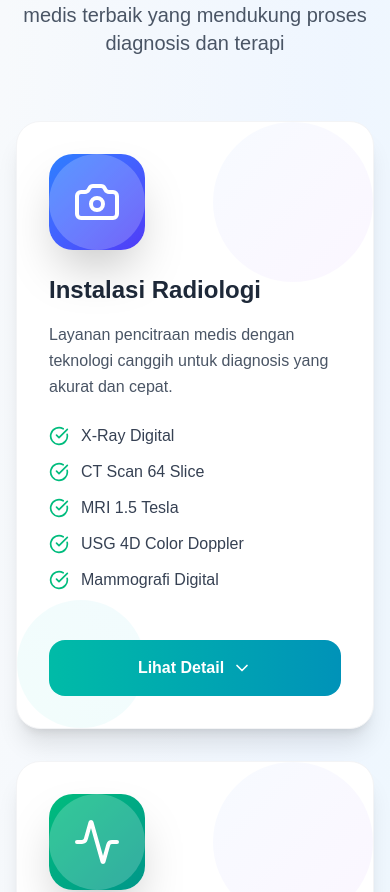
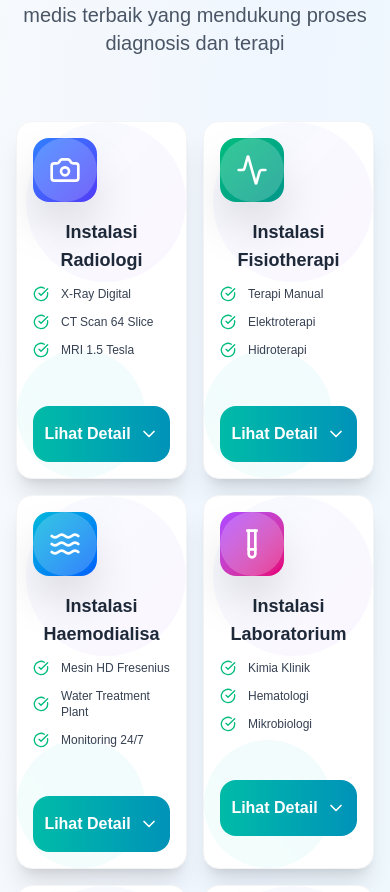
Before and after one commit to Kokorody/Web-profile-Bhayangkara, a Next.js app in the folder frontend/: page /penunjang-medis in a window 390 px wide. Shown: the part 1169-2061 px from the top of the page. Built offline with nearby package versions, Linux system fonts and the light colour scheme.

Commit message:
feat: refine ServiceCard layout for improved responsiveness and visual hierarchy

```diff
--- a/frontend/src/app/penunjang-medis/page.tsx
+++ b/frontend/src/app/penunjang-medis/page.tsx
@@ -82,7 +82,7 @@ const ServiceCardIcon = ({ Icon, color, isHovered }: {
   isHovered: boolean;
 }) => (
   <motion.div
-    className={`w-24 h-24 rounded-3xl bg-gradient-to-br ${color} flex items-center justify-center mb-6 shadow-2xl relative overflow-hidden`}
+    className={`w-16 h-16 md:w-24 md:h-24 rounded-2xl md:rounded-3xl bg-gradient-to-br ${color} flex items-center justify-center mb-4 md:mb-6 shadow-2xl relative overflow-hidden`}
     whileHover={{ scale: 1.15, rotate: 8 }}
     transition={{ duration: 0.4 }}
   >
@@ -91,7 +91,7 @@ const ServiceCardIcon = ({ Icon, color, isHovered }: {
       animate={{ scale: isHovered ? [1, 1.5, 1] : 1 }}
       transition={{ duration: 2, repeat: isHovered ? Infinity : 0 }}
     />
-    <Icon className="w-12 h-12 text-white relative z-10" />
+    <Icon className="w-8 h-8 md:w-12 md:h-12 text-white relative z-10" />
   </motion.div>
 );
 
@@ -148,7 +148,7 @@ const ServiceCard = ({ icon: Icon, title, description, features, color, delay, s
       initial={{ opacity: 0, y: 60, scale: 0.9 }}
       animate={isInView ? { opacity: 1, y: 0, scale: 1 } : { opacity: 0, y: 60, scale: 0.9 }}
       transition={{ duration: 0.8, delay }}
-      className="group relative bg-white rounded-3xl p-8 shadow-xl hover:shadow-2xl transition-all duration-500 overflow-hidden border border-gray-100 cursor-pointer"
+      className="group relative bg-white rounded-2xl md:rounded-3xl p-4 md:p-8 shadow-xl hover:shadow-2xl transition-all duration-500 overflow-hidden border border-gray-100 cursor-pointer"
       onMouseEnter={() => setIsHovered(true)}
       onMouseLeave={() => setIsHovered(false)}
       onClick={() => setIsExpanded(!isExpanded)}
@@ -189,18 +189,18 @@ const ServiceCard = ({ icon: Icon, title, description, features, color, delay, s
 
         {/* Title with Animation */}
         <motion.h3
-          className="text-2xl font-bold text-gray-800 mb-4 group-hover:text-teal-600 transition-colors duration-300"
+          className="text-lg md:text-2xl font-bold text-gray-800 mb-3 md:mb-4 group-hover:text-teal-600 transition-colors duration-300 text-center md:text-left"
           animate={{ scale: isHovered ? 1.05 : 1 }}
           transition={{ duration: 0.3 }}
         >
           {title}
         </motion.h3>
 
-        <p className="text-gray-600 mb-6 leading-relaxed font-medium">
+        <p className="text-sm md:text-base text-gray-600 mb-4 md:mb-6 leading-relaxed font-medium hidden md:block">
           {description}
         </p>
 
-        {/* Features List */}
+        {/* Features List - Show first 3 on mobile, all on desktop */}
         <div className="space-y-3">
           {features.map((feature, index) => (
             <motion.div
@@ -208,10 +208,12 @@ const ServiceCard = ({ icon: Icon, title, description, features, color, delay, s
               initial={{ opacity: 0, x: -20 }}
               animate={isInView ? { opacity: 1, x: 0 } : { opacity: 0, x: -20 }}
               transition={{ duration: 0.5, delay: delay + (index * 0.1) }}
-              className="flex items-center gap-3"
+              className={`flex items-center gap-3 ${
+                index >= 3 ? 'hidden md:flex' : ''
+              }`}
             >
-              <CheckCircle className="w-5 h-5 text-emerald-500 flex-shrink-0" />
-              <span className="text-gray-700 font-medium">{feature}</span>
+              <CheckCircle className="w-4 h-4 md:w-5 md:h-5 text-emerald-500 flex-shrink-0" />
+              <span className="text-xs md:text-sm text-gray-700 font-medium">{feature}</span>
             </motion.div>
           ))}
         </div>
@@ -250,7 +252,6 @@ const ServiceCard = ({ icon: Icon, title, description, features, color, delay, s
 };
 
 const PenunjangMedisPage = () => {
-  const [isMenuOpen, setIsMenuOpen] = useState(false);
   const [isHeaderVisible, setIsHeaderVisible] = useState(true);
   const lastScrollY = useRef(0);
 
@@ -263,7 +264,6 @@ const PenunjangMedisPage = () => {
         setIsHeaderVisible(true);
       } else {
         setIsHeaderVisible(false);
-        setIsMenuOpen(false);
       }
 
       lastScrollY.current = currentScrollY;
@@ -652,7 +652,7 @@ const PenunjangMedisPage = () => {
             </p>
           </motion.div>
 
-          <div className="grid grid-cols-1 md:grid-cols-2 lg:grid-cols-3 gap-8">
+          <div className="grid grid-cols-2 md:grid-cols-2 lg:grid-cols-3 gap-4 md:gap-8">
             {medicalServices.map((service, index) => (
               <ServiceCard
                 key={service.title}
```
